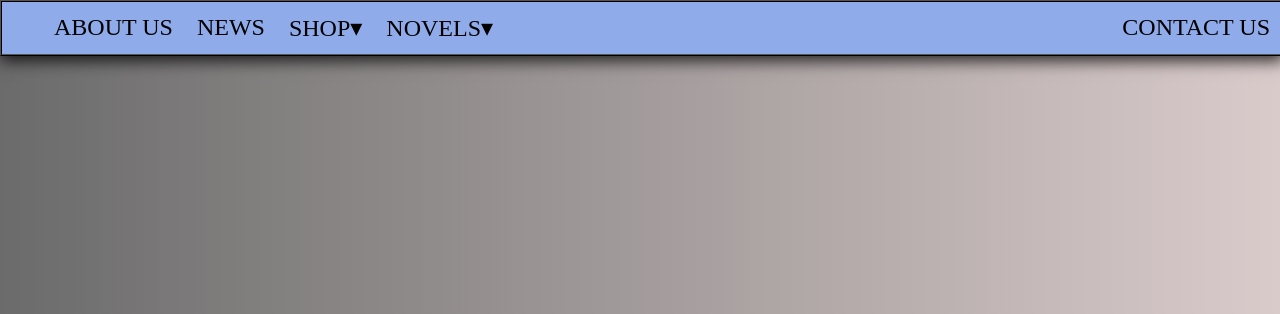
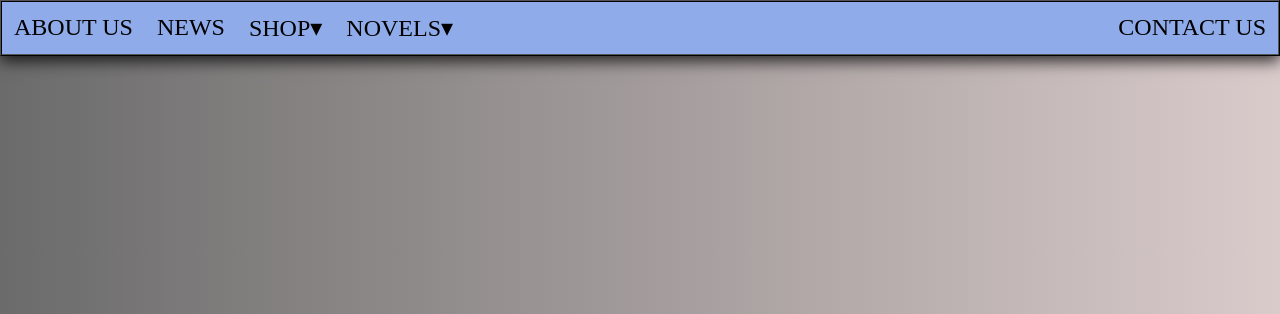
Before and after one commit to Kurok7/Apocrypha-Website, a plain HTML site: page index.html in a window 1280 px wide. Shown: the top 314 px of the page. Drawn offline with Linux system fonts and the light colour scheme.

Commit message:
Added universal CSS selector

```diff
--- a/style.css
+++ b/style.css
@@ -1,7 +1,12 @@
+* {
+    padding: 0;
+    margin: 0;
+    box-sizing: border-box;
+    scroll-behavior: smooth;
+}
+
 body {
-    margin: 0 auto; /*causes the space on the sides of the webpage to disappear */
     background: linear-gradient(to right, rgb(107, 107, 107), rgb(218, 203, 203));
-
 }
 
 .zone {
```
